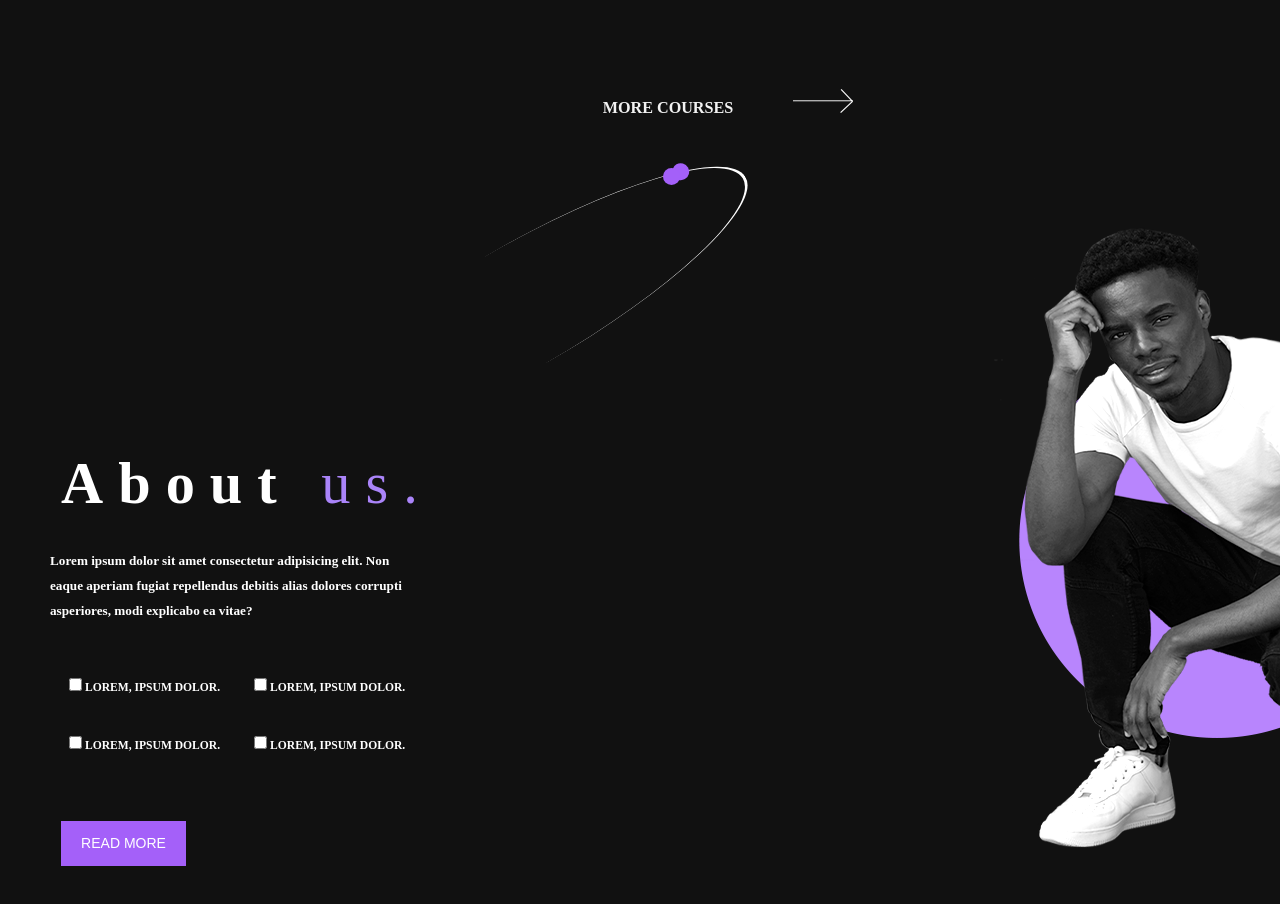
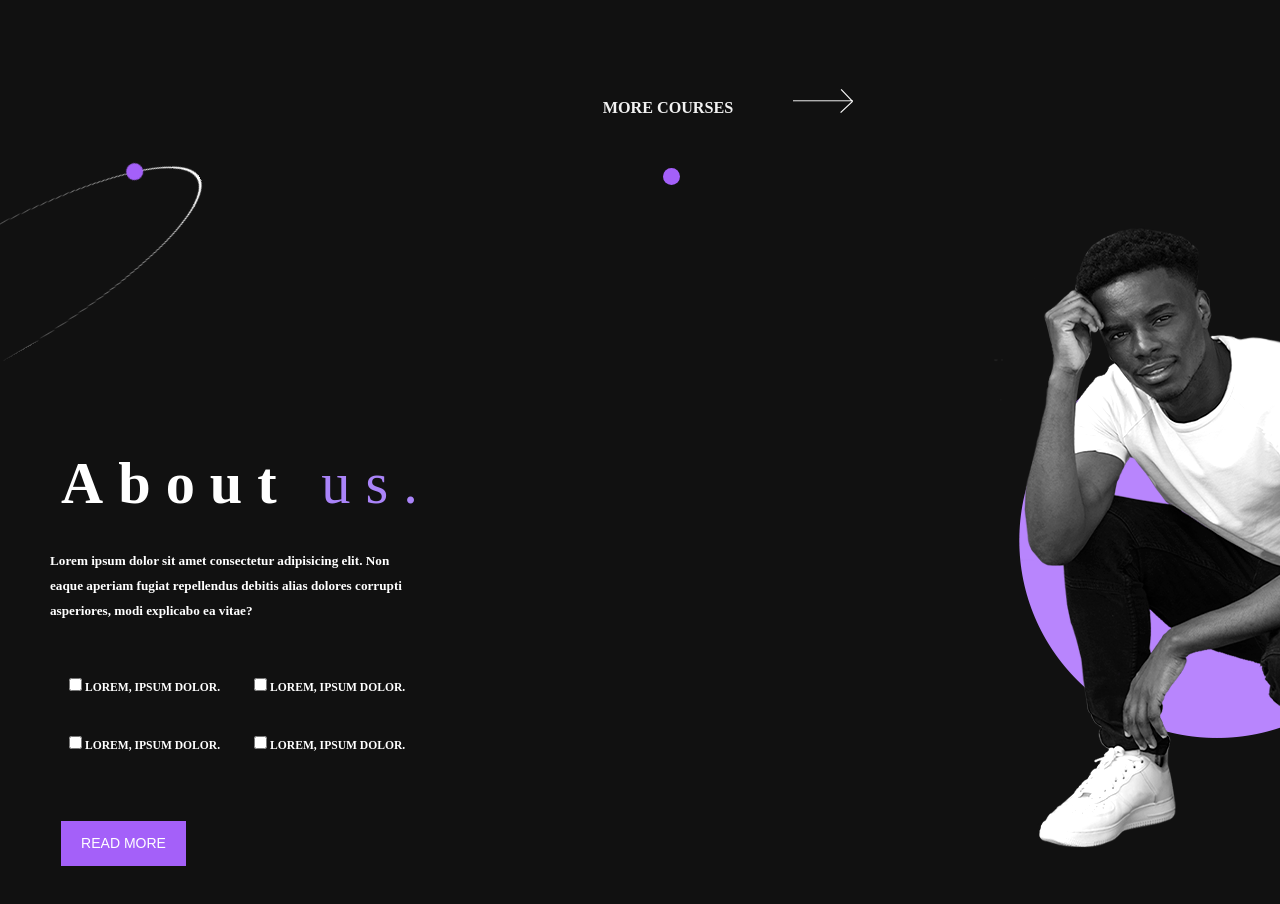
Before and after one commit to toRRy2h/Black_desert, a plain HTML site: page index.html in a window 1280 px wide. Shown: the part 2523-3427 px from the top of the page. Drawn offline with Linux system fonts and the light colour scheme.

Commit message:
Update style.css

```diff
--- a/style.css
+++ b/style.css
@@ -561,7 +561,8 @@ body {
     margin-bottom: 390px;
     position: absolute;
     top: 2771px;
-    left: 567px;
+    left: -295px;
+    margin: 0;
 }
 
 .designer>span {
```
